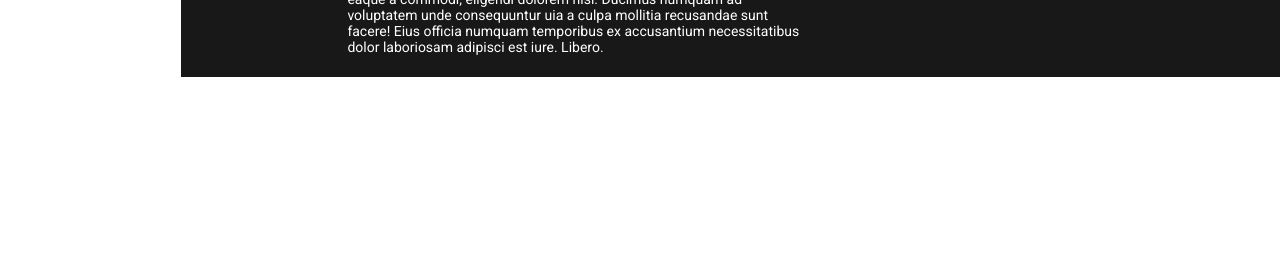
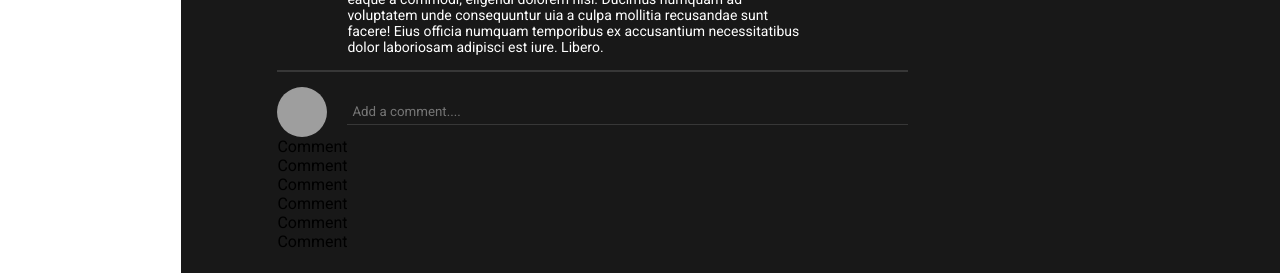
Before and after one commit to Arman-Kabir/video-sharing-client, a React (Vite) app: page /video/test in a window 1280 px wide. Shown: the part 1024-1297 px from the top of the page. Before the commit the page ends 1101 px from the top, so only its background shows below. Built offline with nearby package versions, Linux system fonts and the light colour scheme; grey boxes are pictures that could not be loaded.

Commit message:
comments input section done

```diff
--- /dev/null
+++ b/src/components/Comment.jsx
@@ -0,0 +1,9 @@
+import styled from "styled-components";
+
+const Container = styled.div``;
+
+const Comment = () => {
+  return <Container>Comment</Container>;
+};
+
+export default Comment;
--- /dev/null
+++ b/src/components/Comments.jsx
@@ -0,0 +1,43 @@
+import styled from "styled-components";
+import Comment from "./Comment";
+
+const Container = styled.div``;
+
+const NewComment = styled.div`
+  display: flex;
+  align-items: center;
+  gap: 20px;
+`;
+const Avatar = styled.img`
+  width: 50px;
+  height: 50px;
+  border-radius: 50%;
+`;
+const Input = styled.input`
+  /* display: block;  */
+  border: none;
+  border-bottom: 1px solid ${({ theme }) => theme.soft};
+  background-color: transparent;
+  outline: none;
+  padding: 5px;
+  width: 100%;
+`;
+
+const Comments = () => {
+  return (
+    <Container>
+      <NewComment>
+        <Avatar src="https://lh3.googleusercontent.com/ogw/ANLem4bjj38Bsj91yCv26WbQZs6v6UnQjQtqv6ZwJf_g=s32-c-mo" />
+        <Input placeholder="Add a comment...." />
+      </NewComment>
+      <Comment></Comment>
+      <Comment></Comment>
+      <Comment></Comment>
+      <Comment></Comment>
+      <Comment></Comment>
+      <Comment></Comment>
+    </Container>
+  );
+};
+
+export default Comments;
--- a/src/pages/Video.jsx
+++ b/src/pages/Video.jsx
@@ -3,6 +3,7 @@ import ThumbUpOutlinedIcon from "@mui/icons-material/ThumbUpOutlined";
 import ThumbDownOffAltOutlinedIcon from "@mui/icons-material/ThumbDownOffAltOutlined";
 import ReplyOutlinedIcon from "@mui/icons-material/ReplyOutlined";
 import AddTaskOutlinedIcon from "@mui/icons-material/AddTaskOutlined";
+import Comments from "../components/Comments";
 
 const Container = styled.div`
   display: flex;
@@ -148,6 +149,8 @@ const Video = () => {
           </ChannelInfo>
           <Subscribe>Subscribe</Subscribe>
         </Channel>
+        <HR></HR>
+        <Comments></Comments>
       </Content>
       <Recommendation>Content2</Recommendation>
     </Container>
```
